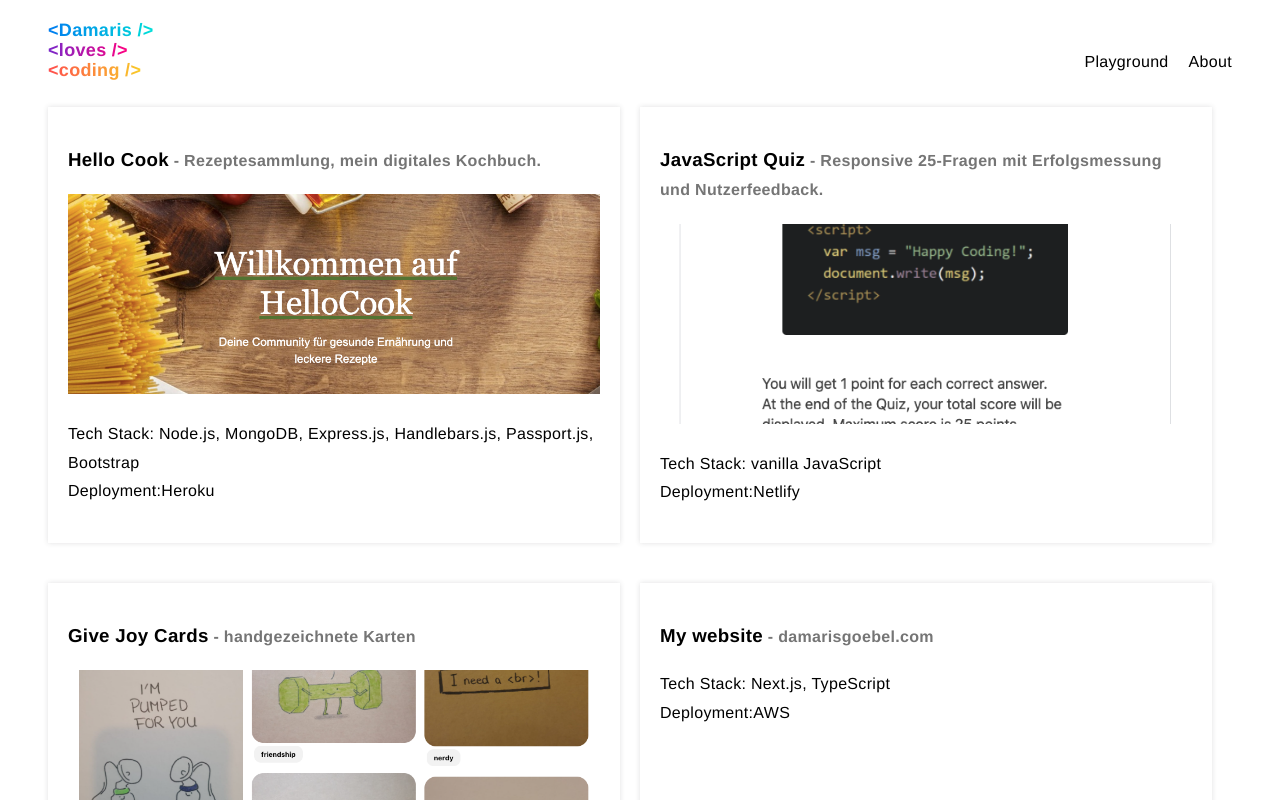
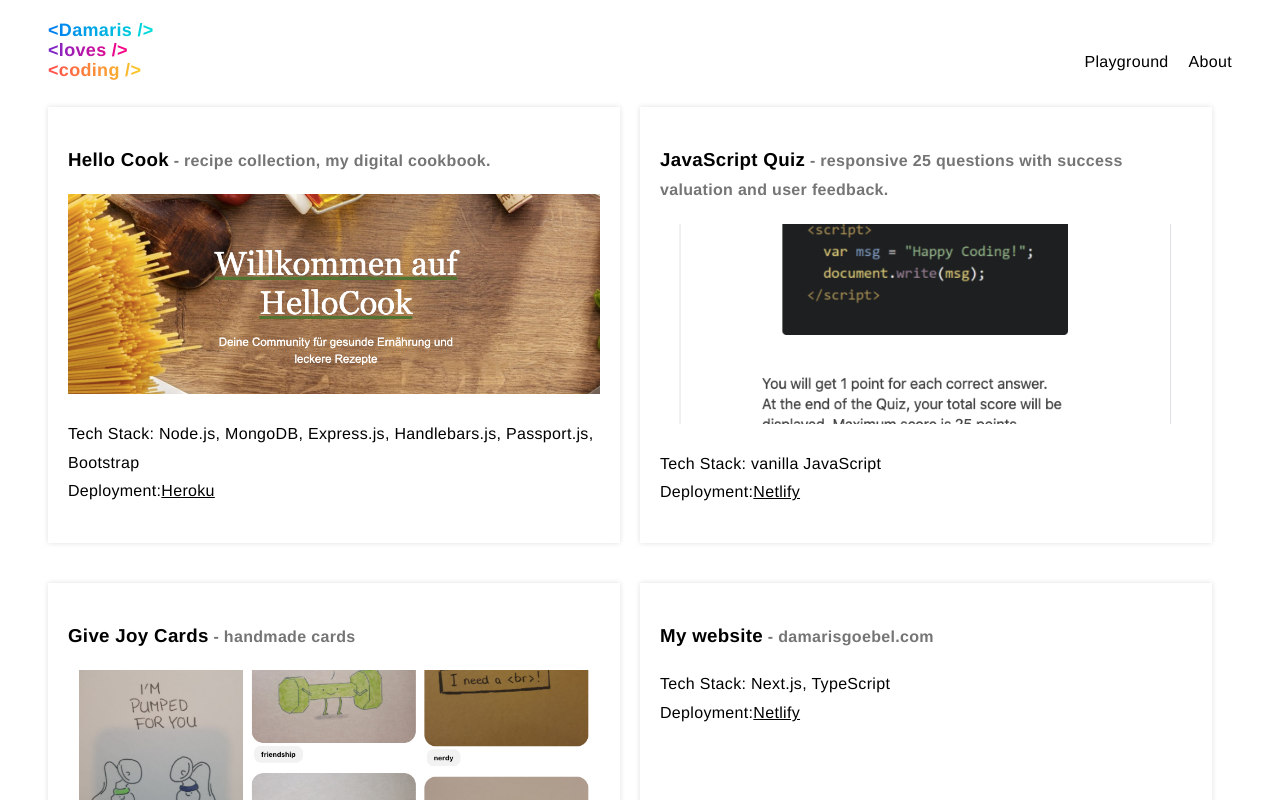
Before and after one commit to damarisGoebel/myWebsite, a Next.js app: page / in a window 1280 px wide. Shown: the top 800 px of the page. Built offline with nearby package versions, Linux system fonts and the light colour scheme; a web font is replaced by a local one.

Commit message:
added translation only english now

```diff
--- a/components/Cards/Cards.module.css
+++ b/components/Cards/Cards.module.css
@@ -16,6 +16,10 @@
     height: 200px;
     width: 100%;
     object-fit: cover;
+}
+
+.link {
+    text-decoration: underline;
 }
 
 @media only screen and (max-width: 600px) {
--- a/components/Cards/Cards.tsx
+++ b/components/Cards/Cards.tsx
@@ -23,7 +23,7 @@ const Cards:React.FC<Props> = ({title, subTitle, imageSrc, imageAlt, techStack,
                         <br/>
                     Deployment:
                         <span>
-                            <a href={deploymentLink}>
+                            <a href={deploymentLink} className={styles.link}>
                                 {deployment}
                             </a>
                         </span>
--- a/package.json
+++ b/package.json
@@ -4,7 +4,7 @@
   "private": true,
     "scripts": {
     "dev": "next dev",
-    "build": "next build",
+    "build": "next build && next export",
     "start": "next start"
   },
   "dependencies": {
--- a/pages/index.tsx
+++ b/pages/index.tsx
@@ -9,7 +9,7 @@ export default function Home() {
       <section className={styles.cardRow}>
       <Cards
       title={"Hello Cook"}
-      subTitle={"- Rezeptesammlung, mein digitales Kochbuch."}
+      subTitle={"- recipe collection, my digital cookbook."}
       techStack={"Node.js, MongoDB, Express.js, Handlebars.js, Passport.js, Bootstrap"}
       imageSrc={"/helloCook.png"}
       imageAlt={"helloCookScreenshot"}
@@ -18,7 +18,7 @@ export default function Home() {
       />
              <Cards
       title={"JavaScript Quiz"}
-      subTitle={"- Responsive 25-Fragen mit Erfolgsmessung und Nutzerfeedback."}
+      subTitle={"- responsive 25 questions with success valuation and user feedback."}
       techStack={"vanilla JavaScript "}
       imageSrc={"/javascriptQuiz.png"}
       imageAlt={"javascriptQuizScreenshot"}
@@ -31,7 +31,7 @@ export default function Home() {
       <section className={styles.cardRow}>
       <Cards
       title={"Give Joy Cards"}
-      subTitle={"- handgezeichnete Karten"}
+      subTitle={"- handmade cards"}
       techStack={"React.js"}
       imageSrc={"/giveJoyCards.png"}
       imageAlt={"giveJoyCardsScreenshot"}
@@ -43,7 +43,7 @@ export default function Home() {
       title={"My website"}
       subTitle={"- damarisgoebel.com"}
       techStack={"Next.js, TypeScript"}
-      deployment={"AWS"}
+      deployment={"Netlify"}
       />
 
 
```
